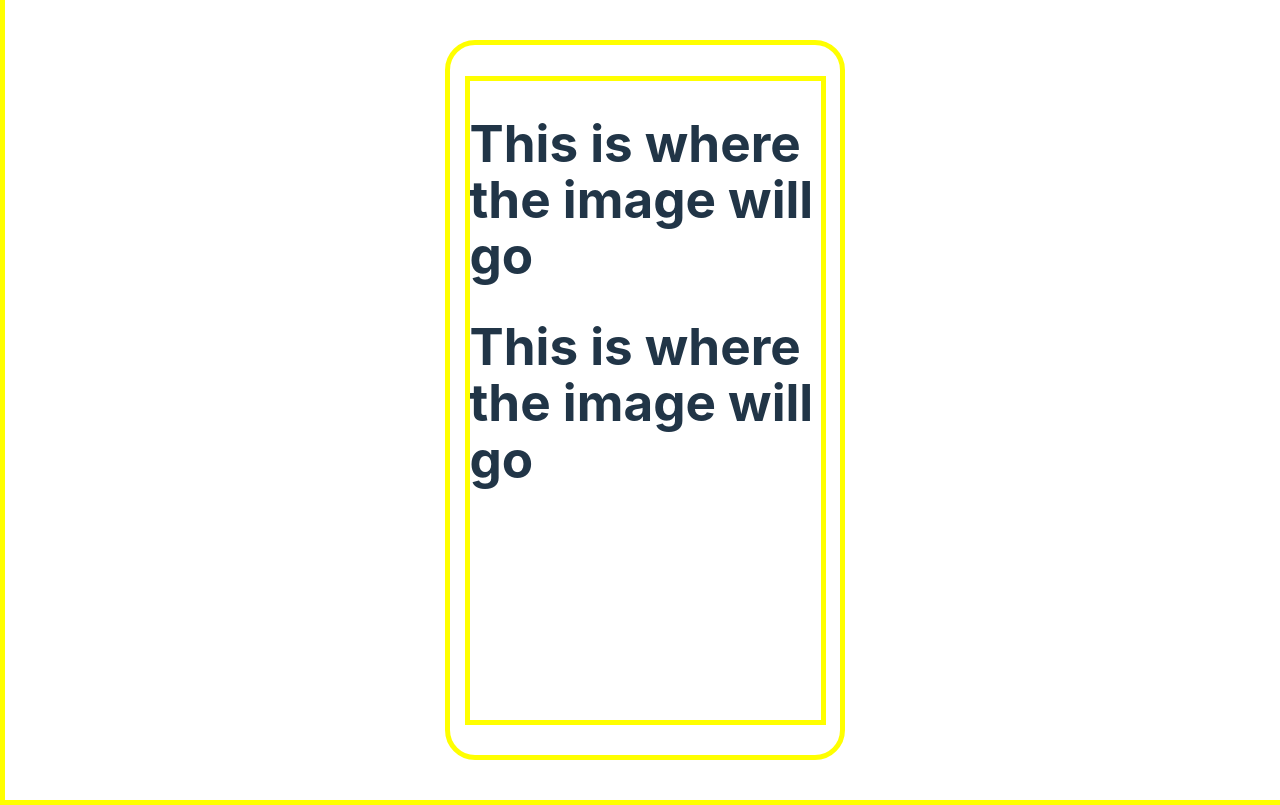
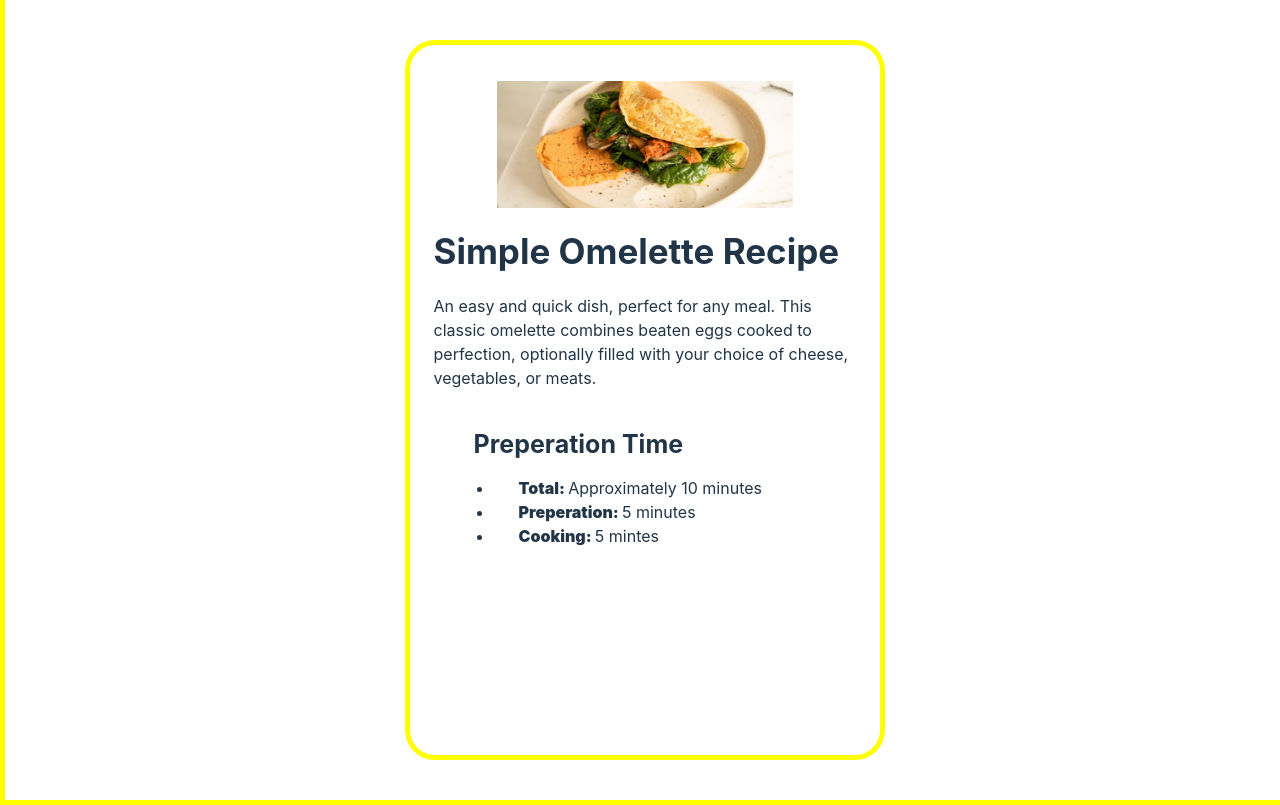
Before and after one commit to MJahidH/landing-page, a React (Vite) app in the folder recipe-page/: page / in a window 1280 px wide. Built offline with nearby package versions, Linux system fonts and the light colour scheme.

Commit message:
instructions title removed

```diff
--- a/recipe-page/src/App.css
+++ b/recipe-page/src/App.css
@@ -1,4 +1,5 @@
-html, body {
+html,
+body {
   height: 100%;
   margin: 0;
 }
@@ -14,9 +15,9 @@ html, body {
 
 .main-div {
   border: 5px solid yellow;
-
+  position: relative;
   border-radius: 30px;
-  width: 25rem; /* Fixed width */
+  width: 30rem; /* Fixed width */
   height: 45rem; /* Fixed height */
   box-sizing: border-box; /* Includes padding and border in the element's total width and height */
   display: flex; /* Enables flexbox for child alignment */
@@ -26,9 +27,37 @@ html, body {
 }
 
 .child {
-  border: 5px solid yellow;
   width: 90%; /* Takes full width of the parent padding adjusted */
   height: 90%; /* Takes full height of the parent padding adjusted */
   overflow: auto; /* Adds scrollbars if content overflows */
   word-wrap: break-word; /* Ensures words do not overflow their container */
 }
+
+.food-image {
+  width: 70%;
+  height: 20%;
+  display : block;
+  margin : 0 auto;
+}
+
+.main-title {
+  font-size: 35px;
+}
+
+.prep-title {
+  font-size: 25px;
+  padding-top: 25px;
+  padding-left: 40px;
+}
+
+.prep-list {
+  padding-left: 60px;
+}
+
+.prep-bullet {
+  padding-left: 25px;
+}
+
+.bold-bullet {
+  font-weight: 900;
+}
--- a/recipe-page/src/App.jsx
+++ b/recipe-page/src/App.jsx
@@ -1,14 +1,33 @@
 import { useState } from "react";
 import "./App.css";
+import foodImage from "./assets/image-omelette.jpeg";
+import data from "./assets/omelette-recipe-data.json";
 
 function App() {
   return (
     <>
       <div className="main-div">
         <div className="child">
-          <h1>This is where the image will go </h1>
-          <h1>This is where the image will go </h1>
-          </div>
+          <img className="food-image" src={foodImage}></img>
+          <h1 className="main-title">{data.title} </h1>
+          <p className="main-description">{data.mainDescription}</p>
+          <h1 className="prep-title">Preperation Time </h1>
+          <ul className="prep-list">
+            <li className="prep-bullet">
+              <span className="bold-bullet">Total: </span>
+              {data.preperationTime.total}
+            </li>
+            <li className="prep-bullet">
+              <span className="bold-bullet">Preperation: </span>
+              {data.preperationTime.preperation}
+            </li>
+            <li className="prep-bullet">
+              <span className="bold-bullet">Cooking: </span>
+              {data.preperationTime.cooking}
+            </li>
+          </ul>
+
+        </div>
       </div>
     </>
   );
```
